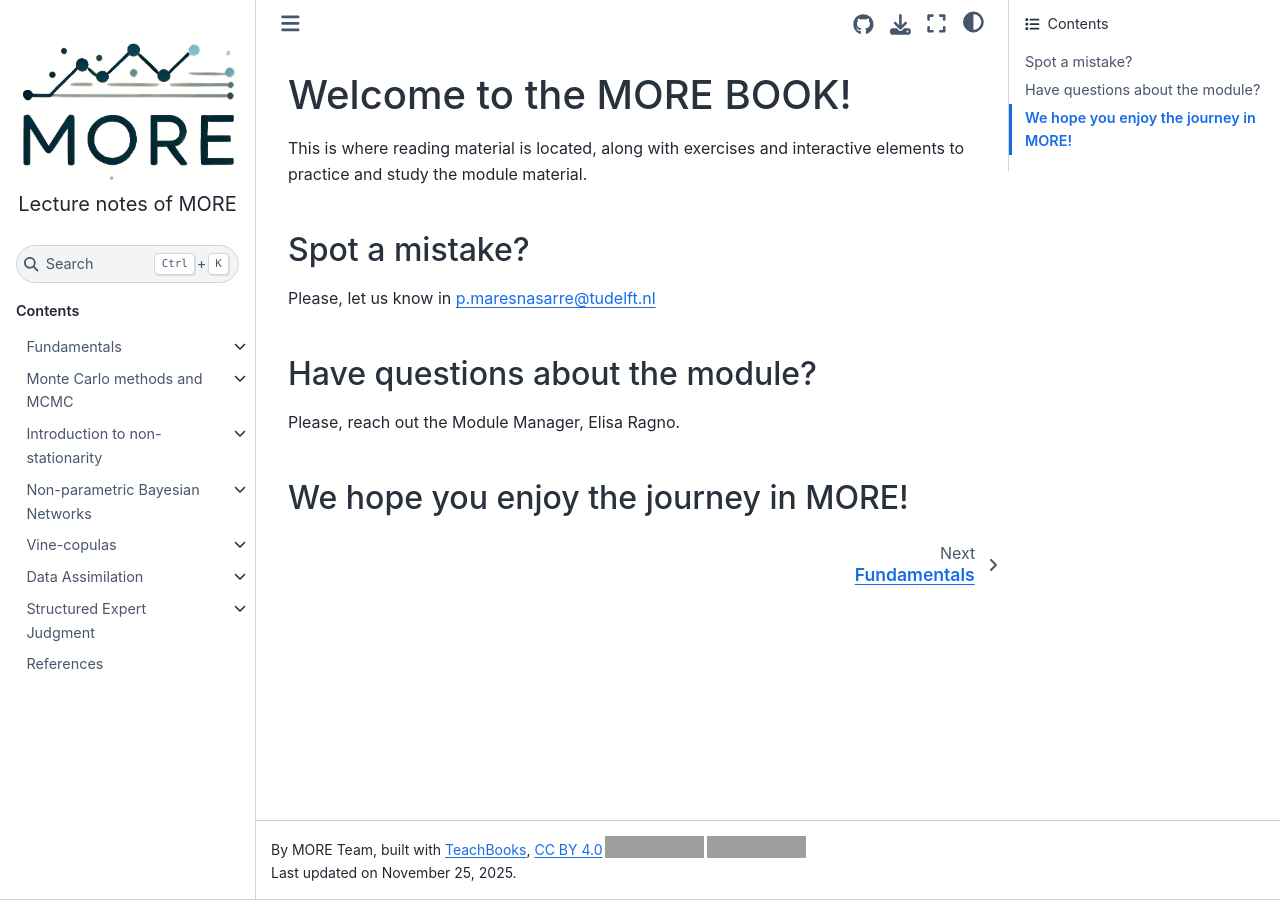
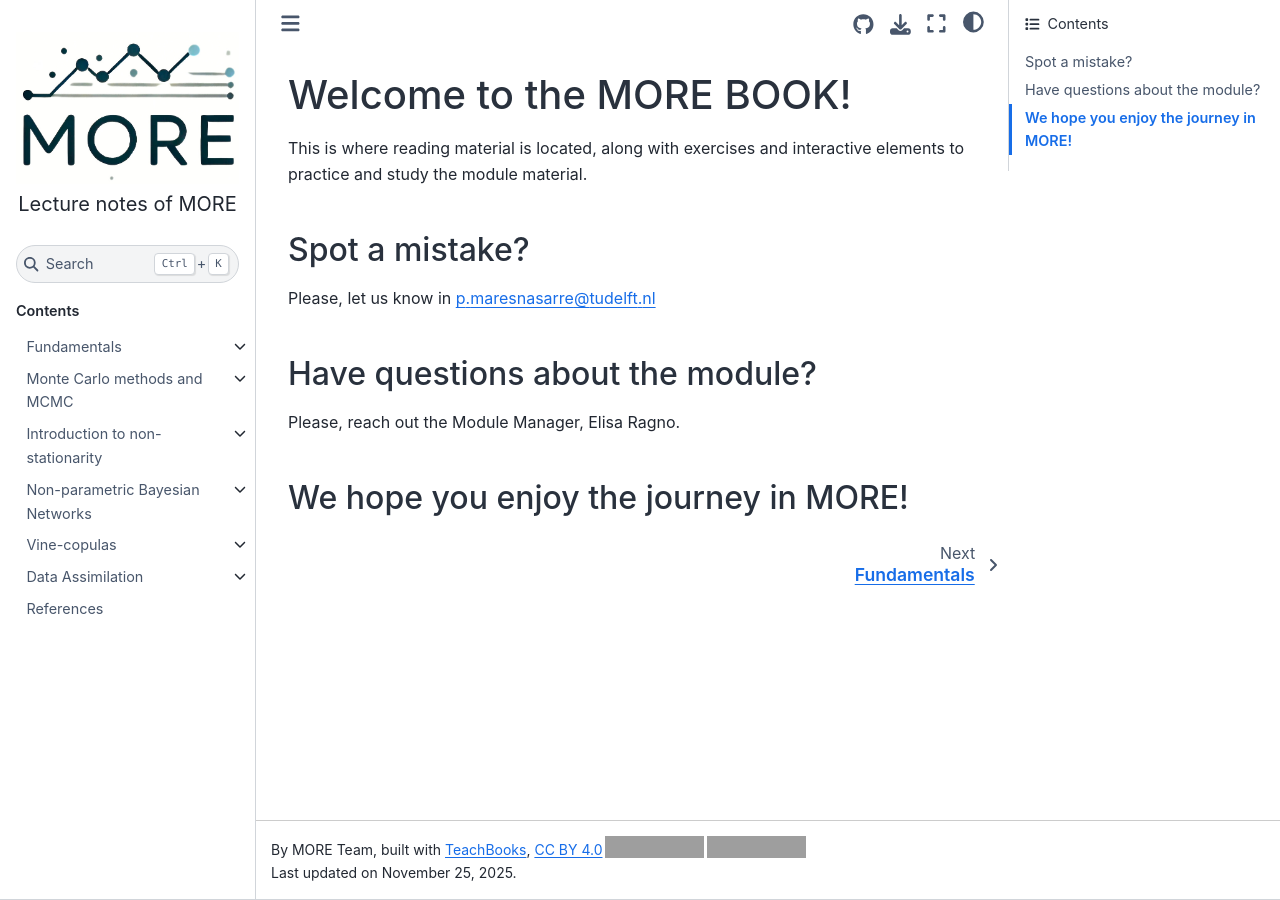
Before and after one commit to TUDelft-CITG/MORE-lecture-notes, a Jupyter Book: the page built from book/intro.md, in a window 1280 px wide. Built offline with Jupyter Book 1.0.4 settings and Sphinx 7.4.7 and the Sphinx Book theme 1.1.4, drawn with Linux system fonts in a browser that asks for light colours; pages that are not in the unit, such as notebooks, are missing from menus; comment, search, counter and statistics services are not loaded; some of the changed lines change nothing that is shown; grey boxes are pictures that could not be loaded.

Commit message:
comment SEJ to isolate problem

```diff
--- a/book/_toc.yml
+++ b/book/_toc.yml
@@ -85,12 +85,12 @@ parts:
               - file: data_assimilation/04a_2024.md
                 title: Grand Prix 2024
 
-      - file: SEJ/Introduction.md
-        title: Structured Expert Judgment
-        sections:
-          - file: SEJ/Questionnaire.md
-          - file: SEJ/Calibration.md
-          - file: SEJ/Information.md
-          - file: SEJ/Aggregation.md
+      # - file: SEJ/Introduction.md
+      #   title: Structured Expert Judgment
+      #   sections:
+      #     - file: SEJ/Questionnaire.md
+      #     - file: SEJ/Calibration.md
+      #     - file: SEJ/Information.md
+      #     - file: SEJ/Aggregation.md
 
       - file: references.md
```
